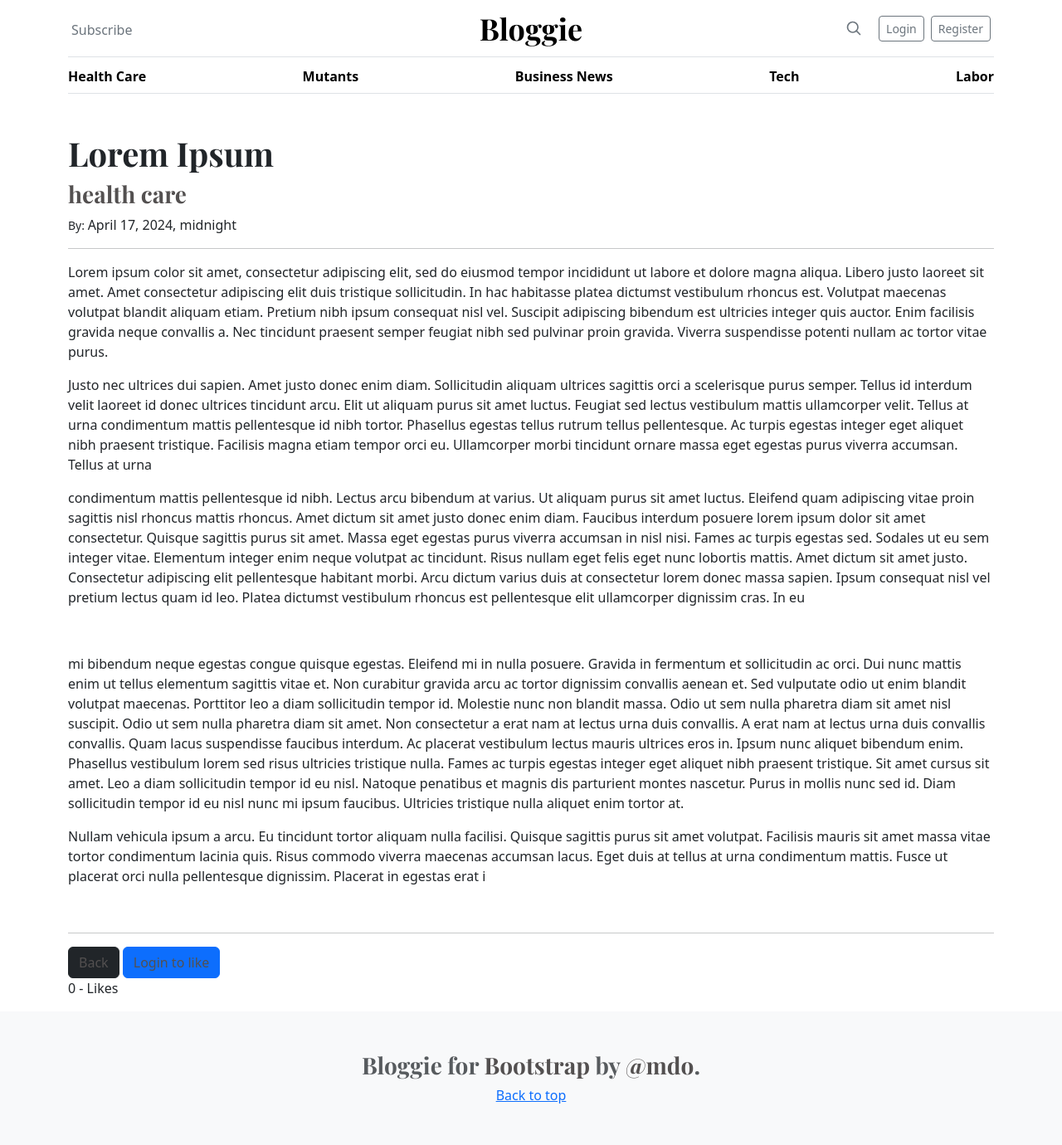
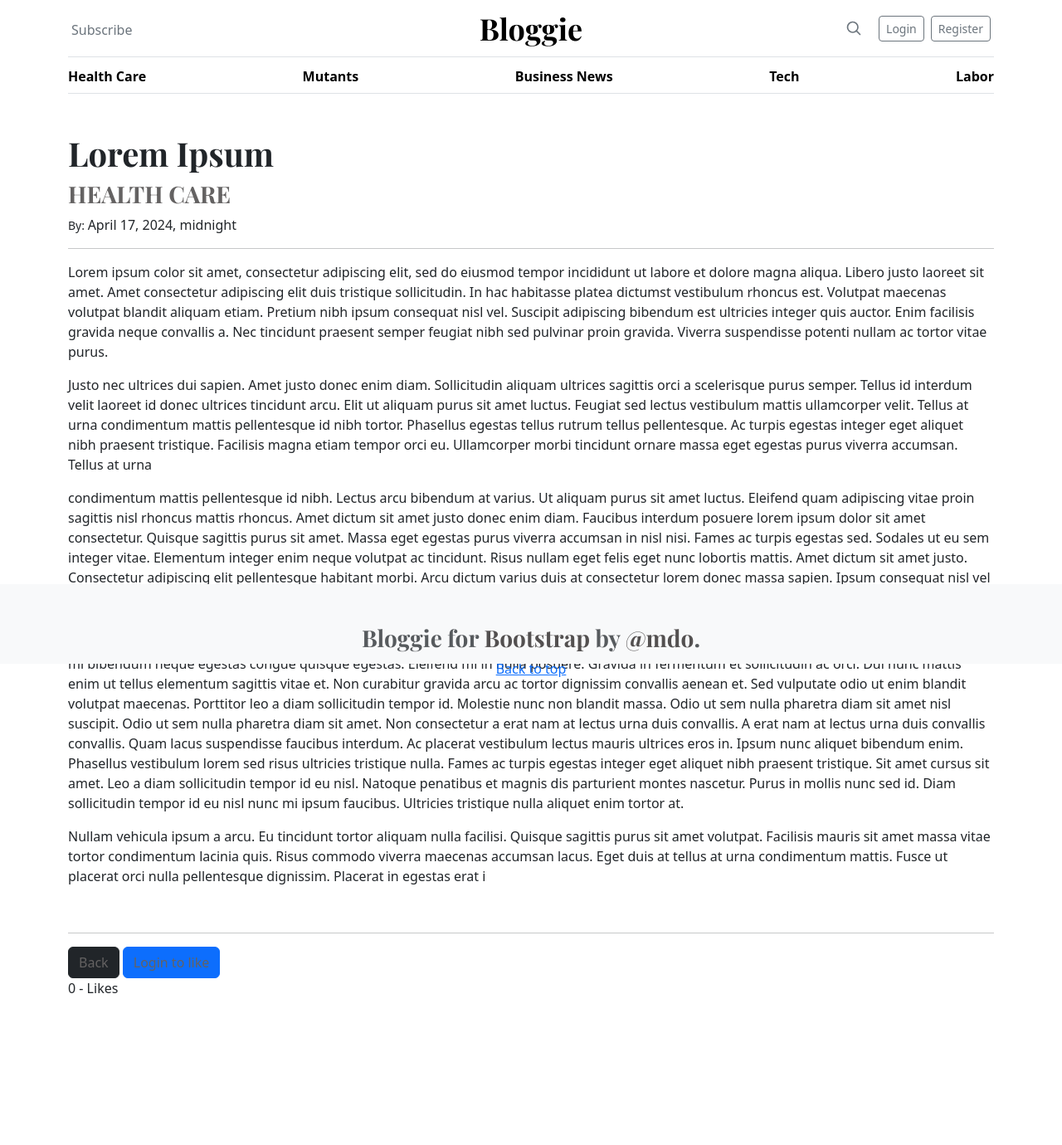
Before and after one commit to mmanrus/Bloggie-IPT, a Django app: page /article/15 in a window 1280 px wide. Shown: the whole page at 83% size. After the commit the page ends 1197 px from the top, so only its background shows below. Run offline with Django 5.2, Linux system fonts and the light colour scheme; data comes from the database, SQL or seed files in the repository; both versions use the stored data as it was after the commit; some libraries are stand-ins or nearby versions.

```diff
--- a/bloggie/blog/static/blog/home.css
+++ b/bloggie/blog/static/blog/home.css
@@ -11,8 +11,14 @@
     --font-weight-medium: 500;
     --chakra-space-4: 1rem;
     --colors-primary: rgb(28, 127, 242);;
+    --colors-black: #000;
     --colors-primary-bg: #2a588d;
 }
+#links {
+    color: --colors-black;
+    text-decoration: none;
+}
+
 html {
     line-height: 1.25;
     font-size: 16px;
--- a/bloggie/blog/static/blog/style.css
+++ b/bloggie/blog/static/blog/style.css
@@ -1,6 +1,10 @@
-
+html, body {
+    padding: 0;
+    margin: 0;
+    height: 100%;
+}
 .container.mt-5 a {
-    color: #535050;
+    color: #646262;
     text-decoration: none;
 }
 
@@ -18,7 +22,8 @@ user-select: none;
         font-size: 3.5rem;
     }
 }
-footer h3 a {
+
+footer .wrapper #content h3 a {
     color: #535050;
     text-decoration: none;
 }
@@ -85,3 +90,21 @@ z-index: 1500;
 .bd-mode-toggle .dropdown-menu .active .bi {
 display: block !important;
 }
+
+/* CSS FOOTER FROM STACK OVERFLOW*/
+
+.wrapper {
+    min-height: 100%;
+    position:relative;
+}
+
+#content {
+    padding-bottom: 75px;   /* This value is the height of your footer */
+}
+
+.footer-container {
+    position: absolute;
+    width: 100%;
+    bottom: 0;
+    height: 75px;  /* This value is the height of your footer */
+}
--- a/bloggie/blog/templates/blog/article_details.html
+++ b/bloggie/blog/templates/blog/article_details.html
@@ -7,7 +7,7 @@
 {% block content %}
 <div class="container mt-5">
         <h1>{{ post.title }}</h1>
-        <a href="{% url 'category' post.category %}"><h3>{{ post.category }}</h3></a>
+        <a href="{% url 'category' post.category %}"><h3>{{ post.category|upper }}</h3></a>
 
         <p>
             <small>By:
@@ -48,4 +48,14 @@
     {% endif %}
         <p>{{ total_likes }} - Likes</p>
 </div>
+<footer class="py-5 text-center text-body-secondary bg-body-tertiary footer-container">
+    <div class="wrapper">
+        <div id="content">
+            <h3>Bloggie for <a href="https://getbootstrap.com/">Bootstrap</a> by <a href="https://twitter.com/mdo">@mdo</a>.</h3>
+            <p class="mb-0">
+                <a href="#">Back to top</a>
+            </p>
+        </div>
+    </div>
+</footer>
 {% endblock %}
--- a/bloggie/blog/templates/blog/base.html
+++ b/bloggie/blog/templates/blog/base.html
@@ -21,8 +21,7 @@
     <link href="https://cdn.jsdelivr.net/npm/bootstrap@5.3.3/dist/css/bootstrap.min.css" rel="stylesheet" integrity="sha384-QWTKZyjpPEjISv5WaRU9OFeRpok6YctnYmDr5pNlyT2bRjXh0JMhjY6hW+ALEwIH" crossorigin="anonymous">
     <link href="https://fonts.googleapis.com/css?family=Playfair&#43;Display:700,900&amp;display=swap" rel="stylesheet">
 </head>
-<body>
-
+<body class="vh-100">
     <!--Put children block here!! Soon-->
     <div class="container">
         <header class="border-bottom lh-1 py-3">
@@ -72,15 +71,7 @@
             article_details
         -->
         {% endblock %}
-
-    </div>
-    <footer class="py-5 text-center text-body-secondary bg-body-tertiary">
-        <h3>Bloggie for <a href="https://getbootstrap.com/">Bootstrap</a> by <a href="https://twitter.com/mdo">@mdo</a>.</h3>
-        <p class="mb-0">
-          <a href="#">Back to top</a>
-        </p>
-      </footer>
-      <script src="/docs/5.3/dist/js/bootstrap.bundle.min.js" integrity="sha384-YvpcrYf0tY3lHB60NNkmXc5s9fDVZLESaAA55NDzOxhy9GkcIdslK1eN7N6jIeHz" crossorigin="anonymous"></script>
+    <script src="/docs/5.3/dist/js/bootstrap.bundle.min.js" integrity="sha384-YvpcrYf0tY3lHB60NNkmXc5s9fDVZLESaAA55NDzOxhy9GkcIdslK1eN7N6jIeHz" crossorigin="anonymous"></script>
 
     <!-- Bootstrap cdn-->
     <script src="https://cdn.jsdelivr.net/npm/bootstrap@5.3.3/dist/js/bootstrap.bundle.min.js" integrity="sha384-YvpcrYf0tY3lHB60NNkmXc5s9fDVZLESaAA55NDzOxhy9GkcIdslK1eN7N6jIeHz" crossorigin="anonymous"></script>
```
Also changed, not shown: bloggie/blog/templates/blog/home.html (+24 -13 lines), bloggie/db.sqlite3.
